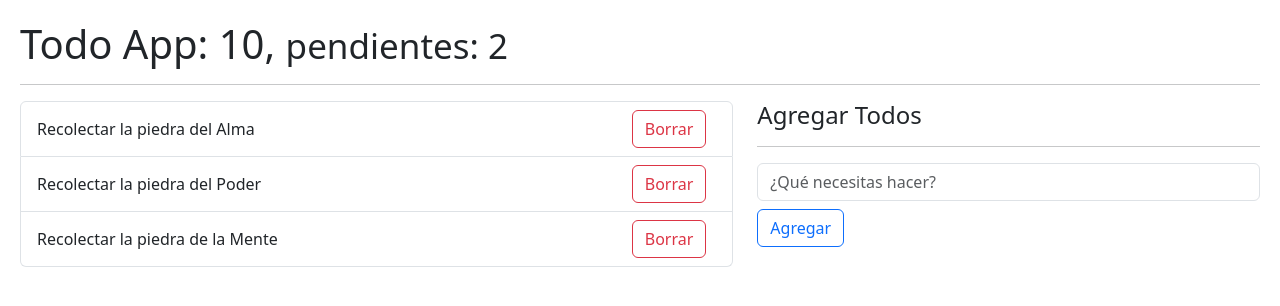
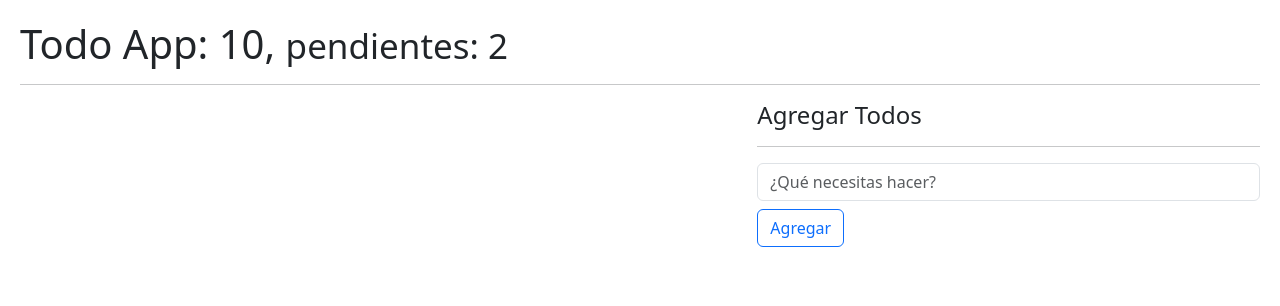
Before and after one commit to jhonnycgarcia/dev-talles-react-hook-app, a React (Vite) app: page / in a window 1280 px wide. Shown: the top 306 px of the page. Built offline with nearby package versions, Linux system fonts and the light colour scheme.

Commit message:
Guardar y Leer TODOs del LocalStorage

```diff
--- a/src/08-useReducer/TodoApp.jsx
+++ b/src/08-useReducer/TodoApp.jsx
@@ -1,28 +1,37 @@
-import { useReducer } from "react"
+import { useEffect, useReducer } from "react"
 import { todoReducer } from "./todoReducer";
 import { TodoList } from "./TodoList";
 import { TodoAdd } from "./TodoAdd";
 
 const initialState = [
-    {
-        id: new Date().getTime(),
-        description: 'Recolectar la piedra del Alma',
-        done: false,
-    },
-    {
-        id: new Date().getTime() * 3,
-        description: 'Recolectar la piedra del Poder',
-        done: false,
-    },
-    {
-        id: new Date().getTime() * 6,
-        description: 'Recolectar la piedra de la Mente',
-        done: false,
-    },
+    // {
+    //     id: new Date().getTime(),
+    //     description: 'Recolectar la piedra del Alma',
+    //     done: false,
+    // },
+    // {
+    //     id: new Date().getTime() * 3,
+    //     description: 'Recolectar la piedra del Poder',
+    //     done: false,
+    // },
+    // {
+    //     id: new Date().getTime() * 6,
+    //     description: 'Recolectar la piedra de la Mente',
+    //     done: false,
+    // },
 ];
 
+const init = () => {
+    return JSON.parse(localStorage.getItem('todos')) || initialState;
+}
+
 export const TodoApp = () => {
-    const [todos, dispatchTodos] = useReducer(todoReducer, initialState);
+    const [todos, dispatchTodos] = useReducer(todoReducer, initialState, init);
+
+    // Guardar en localStorage los todos cuando cambien
+    useEffect(() => {
+        localStorage.setItem('todos', JSON.stringify(todos));
+    }, [todos]);
 
     const handlerNewTodo = (todo) => {
         console.log({ todo });
```
